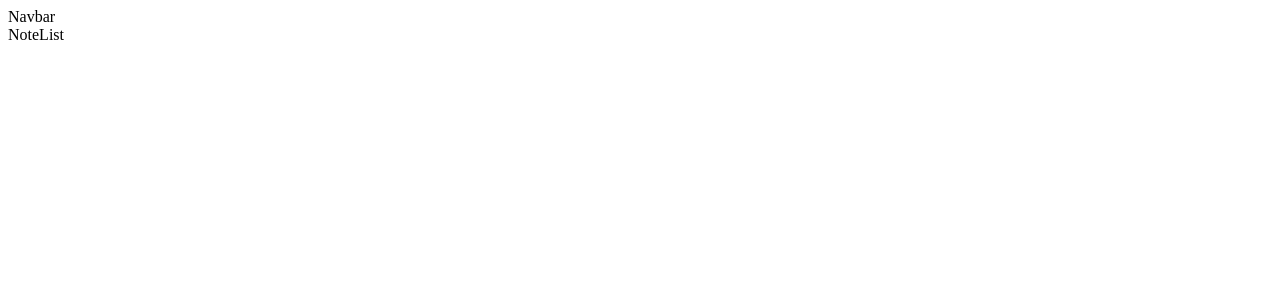
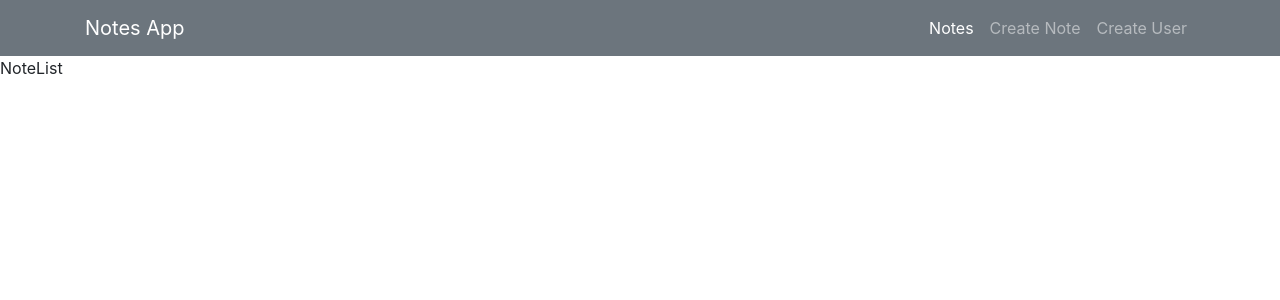
Before and after one commit to rhodlib/simple_stack_mern, a React (Create React App) app in the folder client/: page / in a window 1280 px wide. Shown: the top 300 px of the page. Built offline with nearby package versions, Linux system fonts and the light colour scheme.

Commit message:
bootstrap added and routing

```diff
--- a/client/package.json
+++ b/client/package.json
@@ -6,6 +6,7 @@
     "@testing-library/jest-dom": "^4.2.4",
     "@testing-library/react": "^9.5.0",
     "@testing-library/user-event": "^7.2.1",
+    "bootstrap": "^4.4.1",
     "react": "^16.13.1",
     "react-dom": "^16.13.1",
     "react-router-dom": "^5.1.2",
--- a/client/src/App.js
+++ b/client/src/App.js
@@ -2,6 +2,7 @@
 import React from 'react';
 import Navbar from './components/Navbar';
 import { BrowserRouter as Router, Route } from 'react-router-dom';
+import 'bootstrap/dist/css/bootstrap.min.css';
 import CreateNote from './components/CreateNote';
 import CreateUser from './components/CreateUser';
 import NoteList from './components/NoteList';
--- a/client/src/components/Navbar.js
+++ b/client/src/components/Navbar.js
@@ -1,8 +1,47 @@
 //Imports
 import React from "react";
+import { Link } from "react-router-dom";
 
 //Navbar component
-export const Navbar = () => <div>Navbar</div>;
+export const Navbar = () => (
+  <nav className="navbar navbar-expand-lg navbar-dark bg-secondary">
+    <div className="container">
+      <Link className="navbar-brand" to="/">
+        Notes App
+      </Link>
+      <button
+        className="navbar-toggler"
+        type="button"
+        data-toggle="collapse"
+        data-target="#navbarNav"
+        aria-controls="navbarNav"
+        aria-expanded="false"
+        aria-label="Toggle navigation"
+      >
+        <span className="navbar-toggler-icon"></span>
+      </button>
+      <div className="collapse navbar-collapse" id="navbarNav">
+        <ul className="navbar-nav ml-auto">
+          <li className="nav-item active">
+            <Link className="nav-link" to="/">
+              Notes
+            </Link>
+          </li>
+          <li className="nav-item">
+            <Link className="nav-link" to="/create">
+              Create Note
+            </Link>
+          </li>
+          <li className="nav-item">
+            <Link className="nav-link" to="/user">
+              Create User
+            </Link>
+          </li>
+        </ul>
+      </div>
+    </div>
+  </nav>
+);
 
 //Export
 export default Navbar;
```
Also changed, not shown: 1 other file (tests, documents, lock files or other folders).
